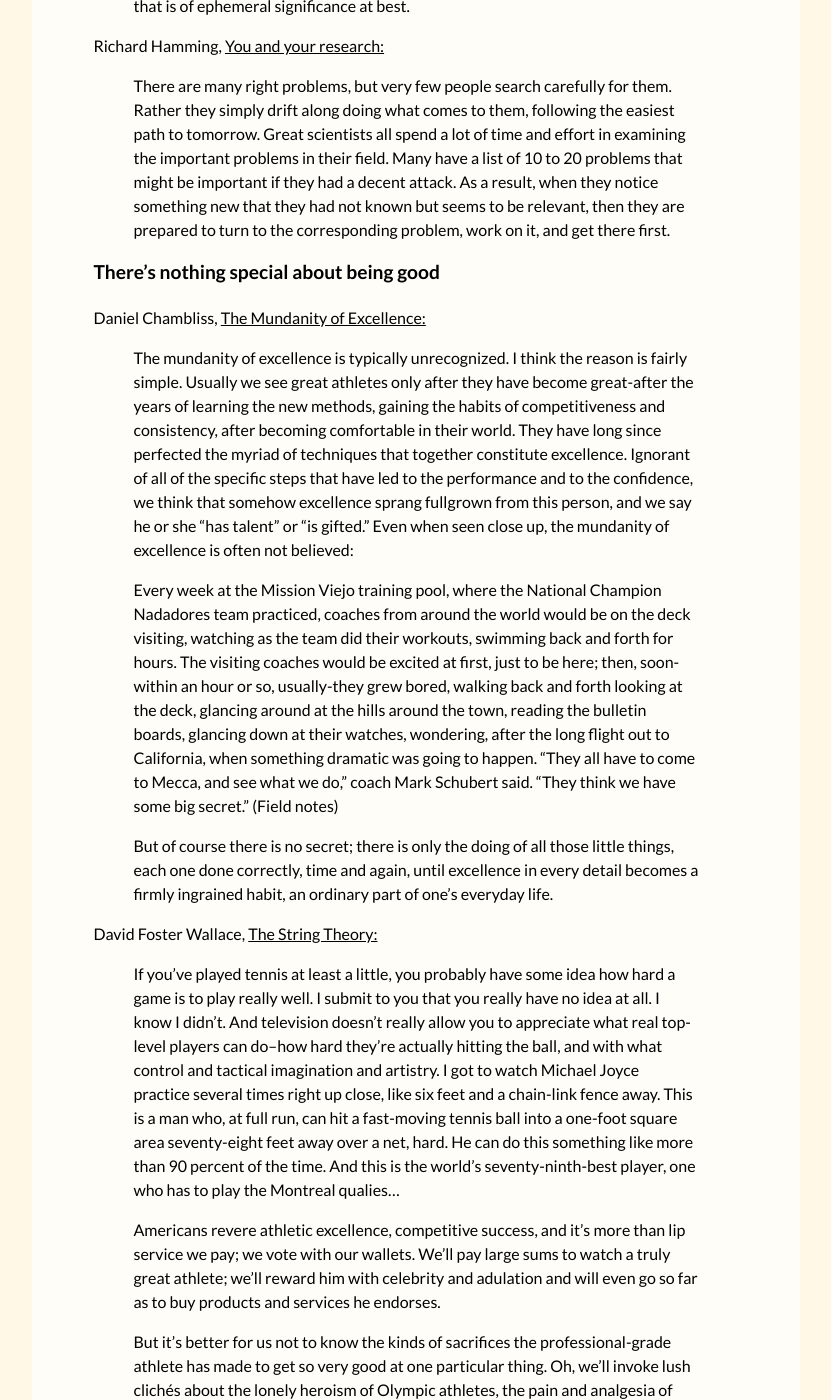
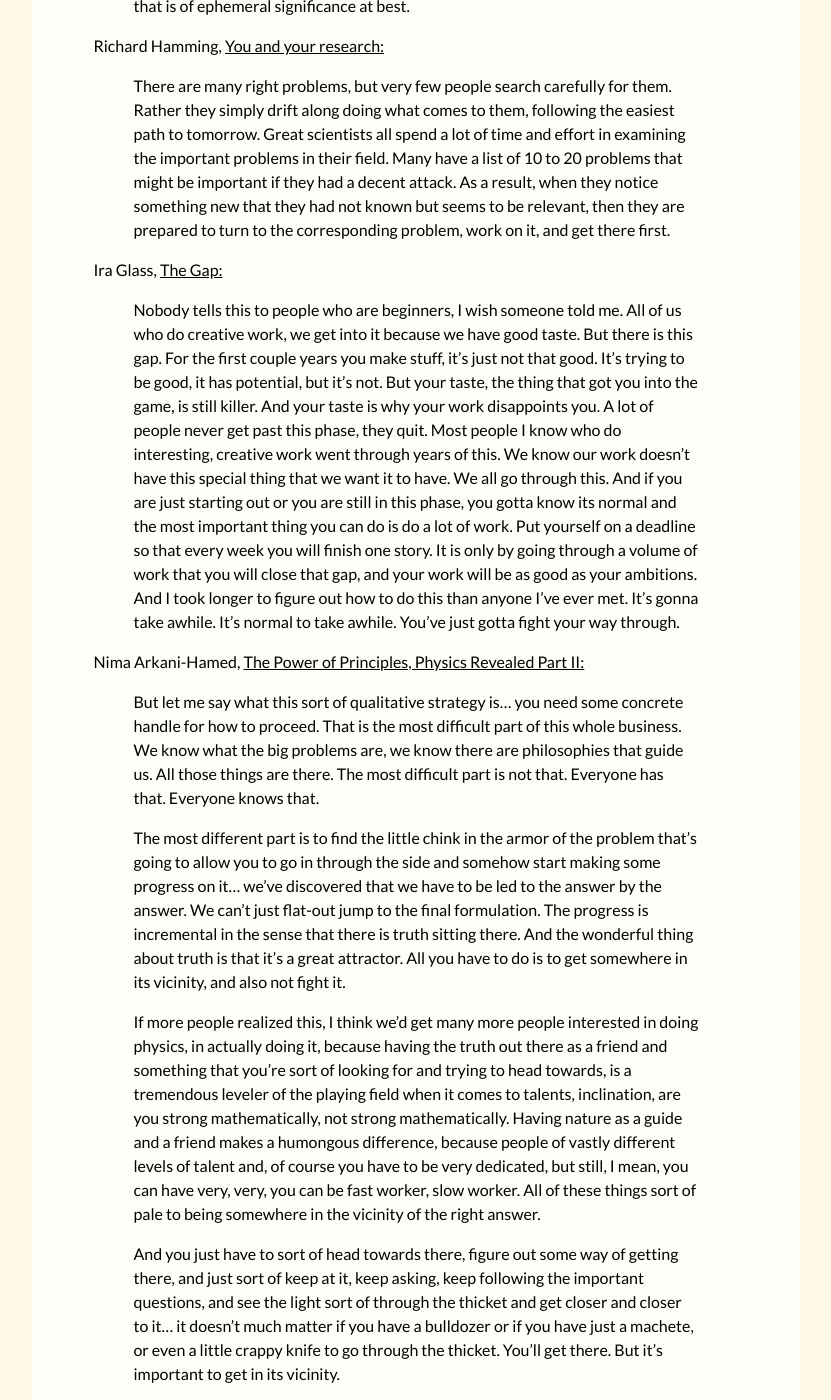
Before and after one commit to ZhengdongWang/zhengdongwang.com, a Jekyll site: the page built from productivity.md, in a window 1280 px wide and 1400 px high, scrolled down 2134 px. Shown: the whole window, without its empty margins (224-1055 px from the left). Built offline with Jekyll 4.4.1, drawn with Linux system fonts in a browser that asks for light colours; some web fonts are replaced; some of the changed text lies outside the part shown.

Commit message:
glass, nima

```diff
--- a/productivity.md
+++ b/productivity.md
@@ -38,7 +38,8 @@
 {% capture altman_email %}Sam Altman, [on answering email:](https://conversationswithtyler.com/episodes/sam-altman){% endcapture %}
 {% capture altman_productivity %}Sam Altman, [Productivity:](https://blog.samaltman.com/productivity){% endcapture %}
 {% capture altman_successful %}Sam Altman, [How To Be Successful:](https://blog.samaltman.com/how-to-be-successful){% endcapture %}
-{% capture arkani-hamed %}Nima Arkani-Hamed, [The Power of Principles, Physics Revealed:](https://www.youtube.com/watch?v=h6_iJRY6nU4){% endcapture %}
+{% capture arkani-hamed1 %}Nima Arkani-Hamed, [The Power of Principles, Physics Revealed Part I:](https://www.youtube.com/watch?v=h6_iJRY6nU4){% endcapture %}
+{% capture arkani-hamed2 %}Nima Arkani-Hamed, [The Power of Principles, Physics Revealed Part II:](https://www.youtube.com/watch?v=OzSDZ_EPiXk){% endcapture %}
 {% capture autotranslucence %}autotranslucence, [Becoming a magician:](https://autotranslucence.wordpress.com/2018/03/30/becoming-a-magician){% endcapture %}
 {% capture ava_routines %}Ava, [routines, rituals, meaning:](https://ava.substack.com/p/routines-rituals-meaning){% endcapture %}
 {% capture ava_time %}Ava, [it never feels like the right time:](https://ava.substack.com/p/it-never-feels-like-the-right-time){% endcapture %}
@@ -49,6 +50,7 @@
 {% capture cowen %}Tyler Cowen, [How I practice at what I do:](https://marginalrevolution.com/marginalrevolution/2019/07/how-i-practice-at-what-i-do.html){% endcapture %}
 {% capture deming %}Laura Deming, [Advice for ambitious teenagers:](https://ldeming.posthaven.com/advice-for-ambitious-teenagers){% endcapture %}
 {% capture dijkstra %}Edsger Dijkstra, [untitled research advice:](https://www.cs.utexas.edu/users/EWD/transcriptions/EWD10xx/EWD1055A.html){% endcapture %}
+{% capture glass %}Ira Glass, [The Gap:](https://www.goodreads.com/quotes/309485-nobody-tells-this-to-people-who-are-beginners-i-wish){% endcapture %}
 {% capture graham %}Paul Graham, [Life is Short:](http://paulgraham.com/vb.html){% endcapture %}
 {% capture hamming %}Richard Hamming, [You and your research:](https://www.cs.utexas.edu/users/dahlin/bookshelf/hamming.html){% endcapture %}
 {% capture kuhn %}Ben Kuhn, [Be impatient:](https://www.benkuhn.net/impatient){% endcapture %}
@@ -83,6 +85,20 @@
 {{ hamming }}
 
 > There are many right problems, but very few people search carefully for them. Rather they simply drift along doing what comes to them, following the easiest path to tomorrow. Great scientists all spend a lot of time and effort in examining the important problems in their field. Many have a list of 10 to 20 problems that might be important if they had a decent attack. As a result, when they notice something new that they had not known but seems to be relevant, then they are prepared to turn to the corresponding problem, work on it, and get there first.
+
+{{ glass }}
+
+> Nobody tells this to people who are beginners, I wish someone told me. All of us who do creative work, we get into it because we have good taste. But there is this gap. For the first couple years you make stuff, it’s just not that good. It’s trying to be good, it has potential, but it’s not. But your taste, the thing that got you into the game, is still killer. And your taste is why your work disappoints you. A lot of people never get past this phase, they quit. Most people I know who do interesting, creative work went through years of this. We know our work doesn’t have this special thing that we want it to have. We all go through this. And if you are just starting out or you are still in this phase, you gotta know its normal and the most important thing you can do is do a lot of work. Put yourself on a deadline so that every week you will finish one story. It is only by going through a volume of work that you will close that gap, and your work will be as good as your ambitions. And I took longer to figure out how to do this than anyone I’ve ever met. It’s gonna take awhile. It’s normal to take awhile. You’ve just gotta fight your way through.
+
+{{ arkani-hamed2 }}
+
+> But let me say what this sort of qualitative strategy is... you need some concrete handle for how to proceed. That is the most difficult part of this whole business. We know what the big problems are, we know there are philosophies that guide us. All those things are there. The most difficult part is not that. Everyone has that. Everyone knows that.
+
+> The most different part is to find the little chink in the armor of the problem that's going to allow you to go in through the side and somehow start making some progress on it... we've discovered that we have to be led to the answer by the answer. We can't just flat-out jump to the final formulation. The progress is incremental in the sense that there is truth sitting there. And the wonderful thing about truth is that it's a great attractor. All you have to do is to get somewhere in its vicinity, and also not fight it.
+
+> If more people realized this, I think we'd get many more people interested in doing physics, in actually doing it, because having the truth out there as a friend and something that you're sort of looking for and trying to head towards, is a tremendous leveler of the playing field when it comes to talents, inclination, are you strong mathematically, not strong mathematically. Having nature as a guide and a friend makes a humongous difference, because people of vastly different levels of talent and, of course you have to be very dedicated, but still, I mean, you can have very, very, you can be fast worker, slow worker. All of these things sort of pale to being somewhere in the vicinity of the right answer.
+
+> And you just have to sort of head towards there, figure out some way of getting there, and just sort of keep at it, keep asking, keep following the important questions, and see the light sort of through the thicket and get closer and closer to it... it doesn't much matter if you have a bulldozer or if you have just a machete, or even a little crappy knife to go through the thicket. You'll get there. But it's important to get in its vicinity.
 
 ## There's nothing special about being good
 
@@ -202,7 +218,7 @@
 
 > Another lesson to be learned, to continue using my oceanographic metaphor, is that while you are swimming and not sinking you should aim for rough water. When I was teaching at the Massachusetts Institute of Technology in the late 1960s, a student told me that he wanted to go into general relativity rather than the area I was working on, elementary particle physics, because the principles of the former were well known, while the latter seemed like a mess to him. It struck me that he had just given a perfectly good reason for doing the opposite. Particle physics was an area where creative work could still be done. It really was a mess in the 1960s, but since that time the work of many theoretical and experimental physicists has been able to sort it out, and put everything (well, almost everything) together in a beautiful theory known as the standard model. My advice is to go for the messes — that's where the action is.
 
-{{ arkani-hamed }}
+{{ arkani-hamed1 }}
 
 > Interviewer: I've had this question that was rattling around in my head for some time, which is... why haven't you written a popular [science] book?
 
```
